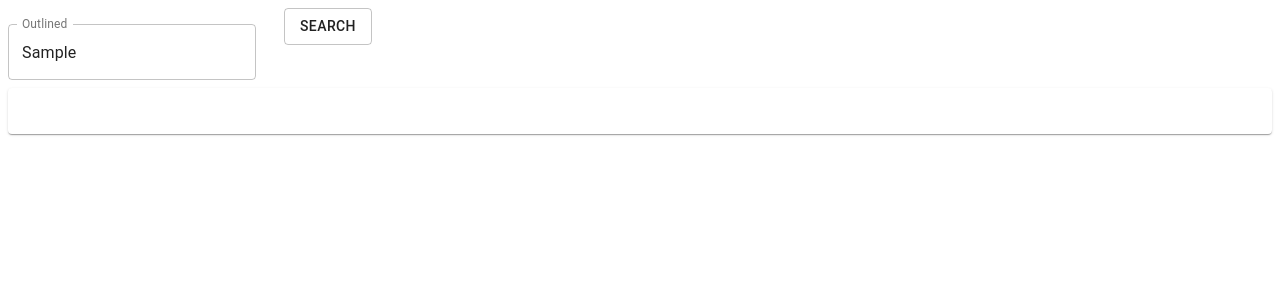
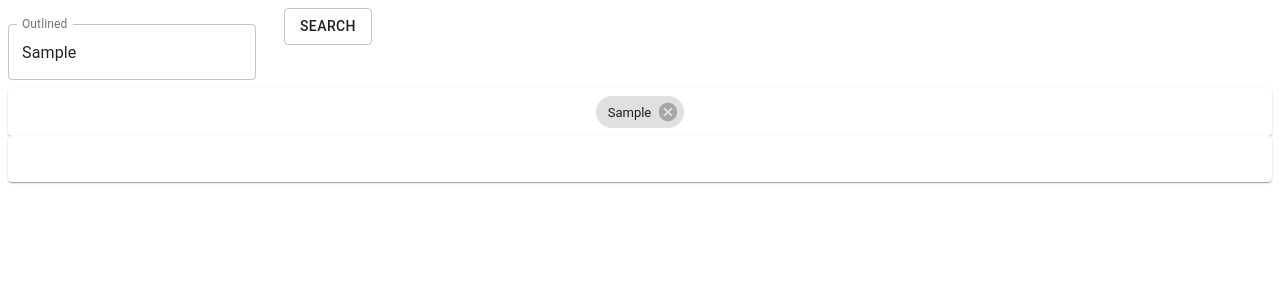
Before and after one commit to srtanish1992/stock-twits-api, a React (Create React App) app in the folder client/: page / in a window 1280 px wide. Both pictures are taken after typing "Sample" into the empty fields and a click on the button "SEARCH". Shown: the top 300 px of the page. Built offline with nearby package versions, Linux system fonts and the light colour scheme.

Commit message:
delete tweets

```diff
--- a/client/src/components/input.js
+++ b/client/src/components/input.js
@@ -3,6 +3,7 @@ import axios from 'axios';
 import TextField from '@material-ui/core/TextField';
 import Button from '@material-ui/core/Button';
 import TweetContainer from './tweetContainer';
+import Symbol from './symbol';
 import _ from 'lodash';
 
 
@@ -16,7 +17,8 @@ class Input extends React.Component {
         super();
         this.state = {
             tweets: [],
-            inputString: ''
+            inputString: '',
+            inputStringArray:[]
         }
 
     }
@@ -31,10 +33,11 @@ class Input extends React.Component {
 
     getTweets = () => {
         let inputStringArray = this.splitInputString();
+        this.setState({inputStringArray});
 
         // console.log(inputStringArray);
 
-        axios.get('http://localhost:5000', {
+        axios.get('http://localhost:5003', {
             params: {
               symbols: inputStringArray
             }
@@ -54,6 +57,13 @@ class Input extends React.Component {
             console.log(error);
           })
 
+    }
+
+    deleteTweets =(s) => {
+        console.log(s);
+        const tweets = this.state.tweets.filter(tweet => !tweet.body.toUpperCase().includes(`$${s}`));
+        console.log(tweets);
+        this.setState({tweets});
     }
 
     render(){
@@ -79,8 +89,17 @@ class Input extends React.Component {
                     </Button>
                 </div>
 
+                {this.state.inputStringArray.length > 0 &&
+                    <Symbol
+                    symbols = {this.state.inputStringArray}
+                    deleteTweet = {this.deleteTweets}
+                    />
+                }
+
                 {this.state.tweets.length > 0 &&
-                    <TweetContainer tweets = {this.state.tweets}/>
+                    <TweetContainer
+                    tweets = {this.state.tweets}
+                    />
                 }
             </React.Fragment>
 
--- a/client/src/components/symbol.js
+++ b/client/src/components/symbol.js
@@ -18,25 +18,21 @@ const useStyles = makeStyles(theme => ({
 export default function ChipsArray(props) {
   const classes = useStyles();
 
-    console.log(props);
-
-//   const handleDelete = chipToDelete => () => {
-//     if (chipToDelete.label === 'React') {
-//       alert('Why would you want to delete React?! :)');
-//       return;
-//     }
-
-//     setChipData(chips => chips.filter(chip => chip.key !== chipToDelete.key));
-//   };
-
   return (
     <Paper className={classes.root}>
-      <Chip
+    {
+      props.symbols.map(symbol=>(
+        <Chip
         // icon={<FaceIcon />}
-        label={props.symbol}
-        // onClick={handleClick}
-        // onDelete={handleDelete}
+        label={symbol}
+        key={symbol}
+        // onClick={props.deleteTweet}
+        onDelete={()=>props.deleteTweet(symbol)}
+        className={classes.chip}
       />
+      ))
+    }
+
     </Paper>
   );
 }
```
Also changed, not shown: 1 other file (tests, documents, lock files or other folders).
